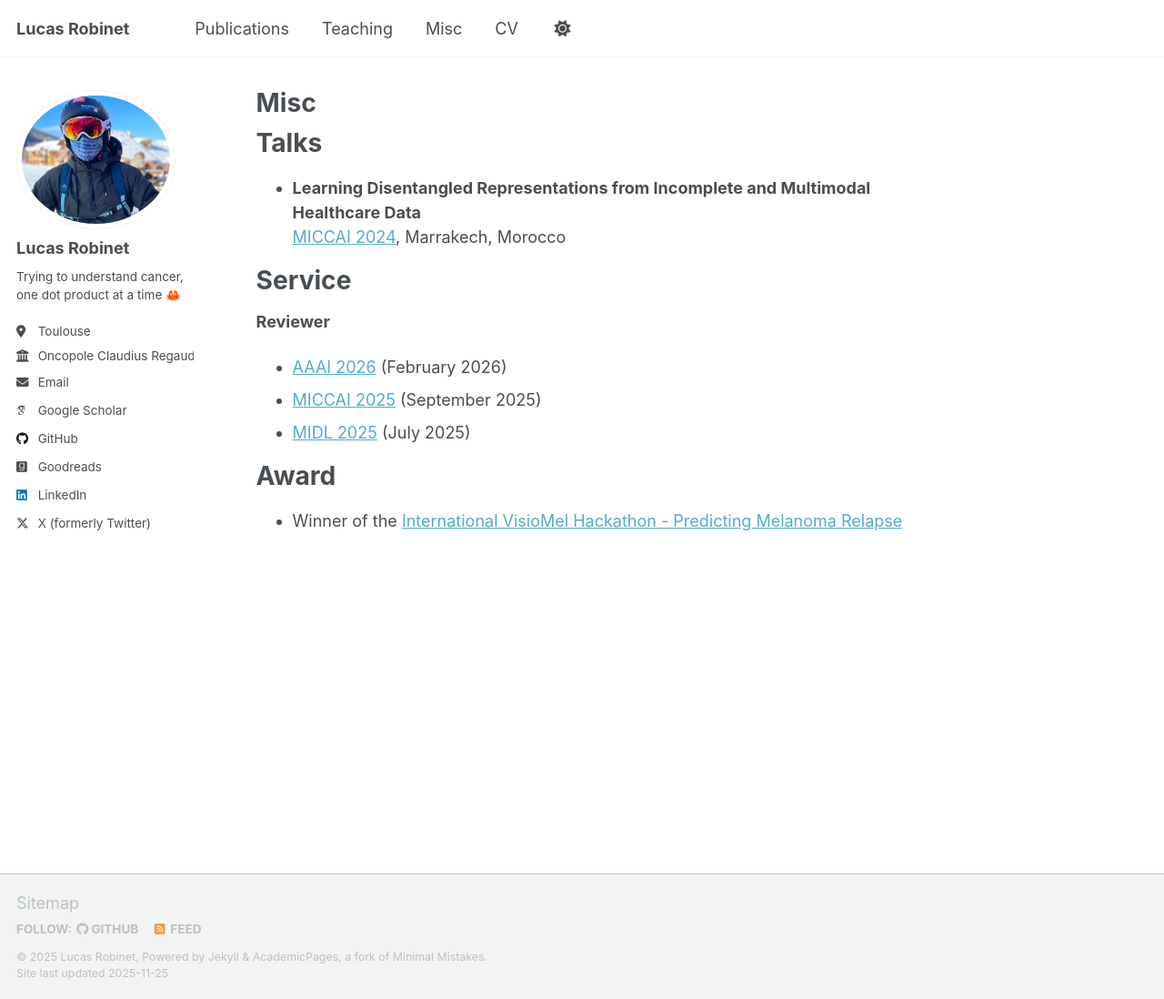
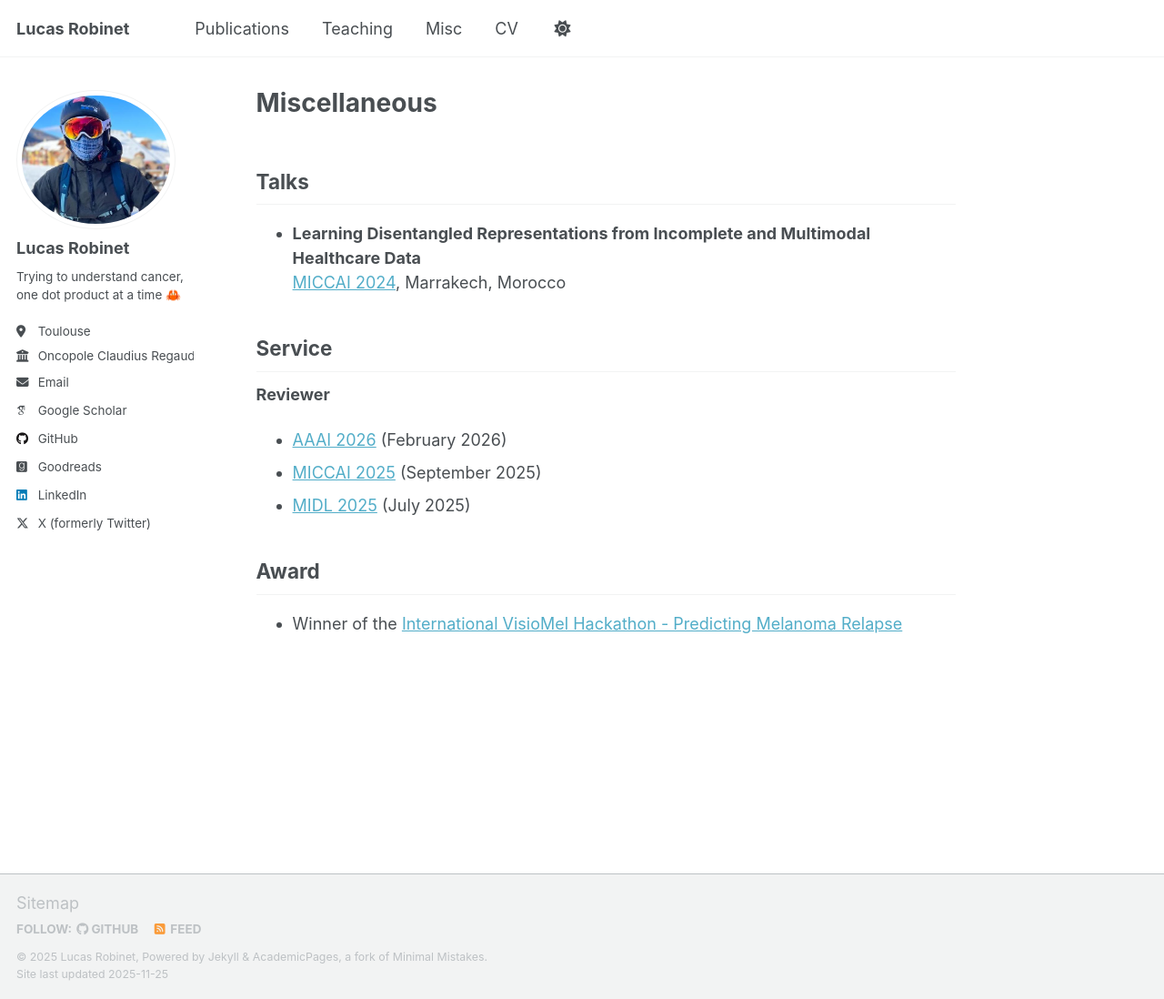
Before and after one commit to Lucas-rbnt/Lucas-rbnt.github.io, a Jekyll site: the page built from _pages/misc.md, in a window 1280 px wide and 1098 px high. Shown: the whole window at 91% size. Built offline with Jekyll 4.4.1, drawn with Linux system fonts in a browser that asks for light colours; some web fonts are replaced; a script that is not in the unit is left out.

Commit message:
change icon

```diff
--- a/_includes/head/custom.html
+++ b/_includes/head/custom.html
@@ -8,8 +8,8 @@
 <!-- favicon from https://commons.wikimedia.org/wiki/File:OOjs_UI_icon_academic-progressive.svg -->
 <link rel="apple-touch-icon" sizes="180x180" href="{{ base_path }}/images/apple-touch-icon-180x180.png"/>
 <link rel="icon" type="image/svg+xml" href="{{ base_path }}/images/favicon.svg"/>
-<link rel="icon" type="image/png" href="{{ base_path }}/images/favicon-32x32.png" sizes="32x32"/>
-<link rel="icon" type="image/png" href="{{ base_path }}/images/favicon-192x192.png" sizes="192x192"/>
+<link rel="icon" type="image/png" href="{{ base_path }}/images/apple-touch-icon-180x180.png" sizes="32x32"/>
+<link rel="icon" type="image/png" href="{{ base_path }}/images/apple-touch-icon-180x180.png" sizes="192x192"/>
 <link rel="manifest" href="{{ base_path }}/images/manifest.json"/>
 <link rel="icon" href="/images/favicon.ico"/>
 <meta name="theme-color" content="#ffffff"/>
--- a/_pages/misc.md
+++ b/_pages/misc.md
@@ -1,17 +1,17 @@
 ---
 permalink: /misc/
-title: "Misc"
+title: "Miscellaneous"
 author_profile: true
 redirect_from:
   - /md/
   - /markdown.html
 ---
 
-# Talks
+## Talks
 * **Learning Disentangled Representations from Incomplete and Multimodal Healthcare Data** <br>
 [MICCAI 2024](https://conferences.miccai.org/2024/en/), Marrakech, Morocco
 
-# Service
+## Service
 **Reviewer**
 
 * [AAAI 2026](https://aaai.org/conference/aaai/aaai-26/) (February 2026)
@@ -19,6 +19,6 @@ redirect_from:
 * [MIDL 2025](https://2025.midl.io/) (July 2025)
 
 
-# Award
+## Award
 
 - Winner of the [International VisioMel Hackathon - Predicting Melanoma Relapse](https://www.drivendata.org/competitions/148/visiomel-melanoma/)
```
